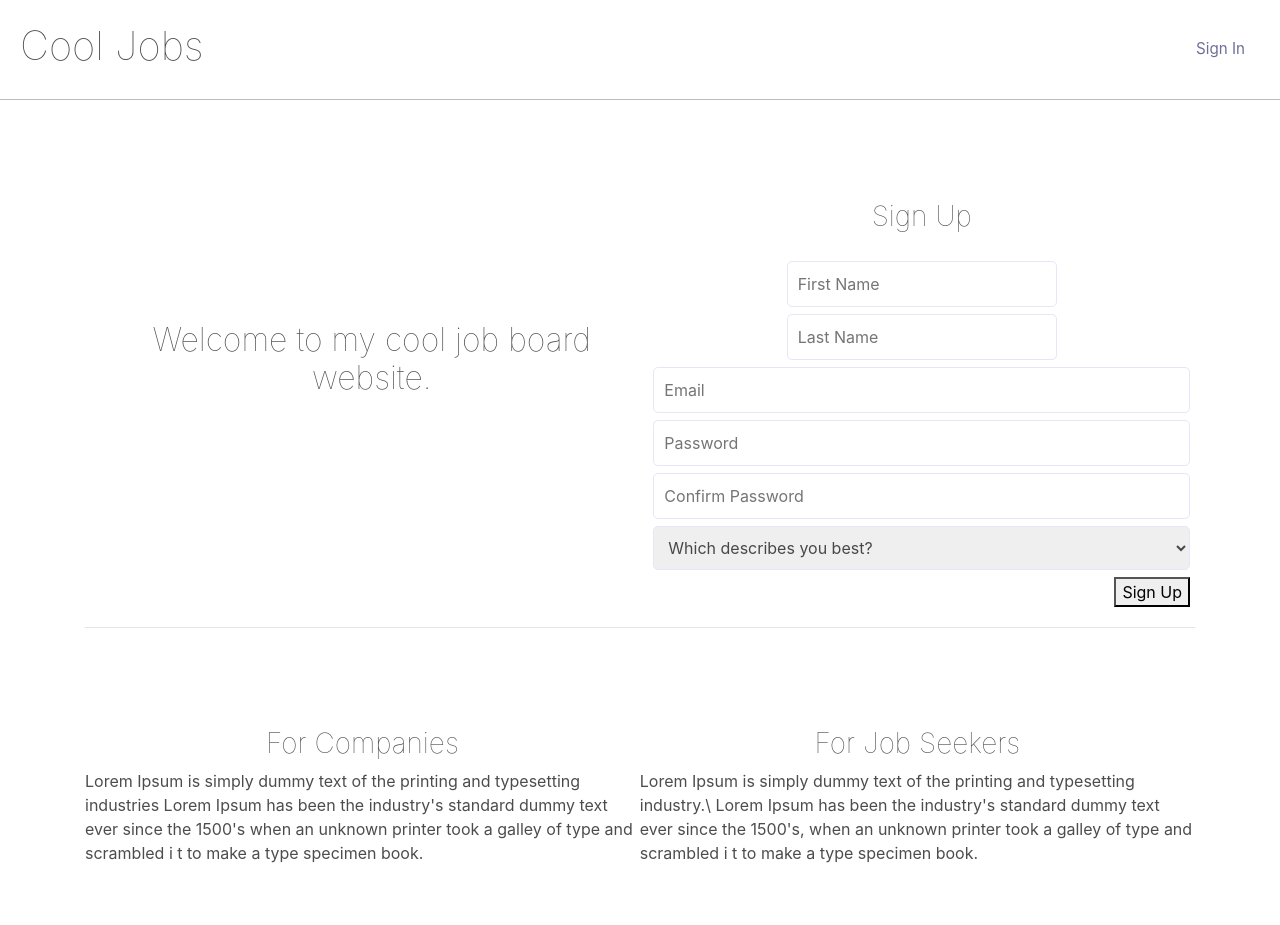
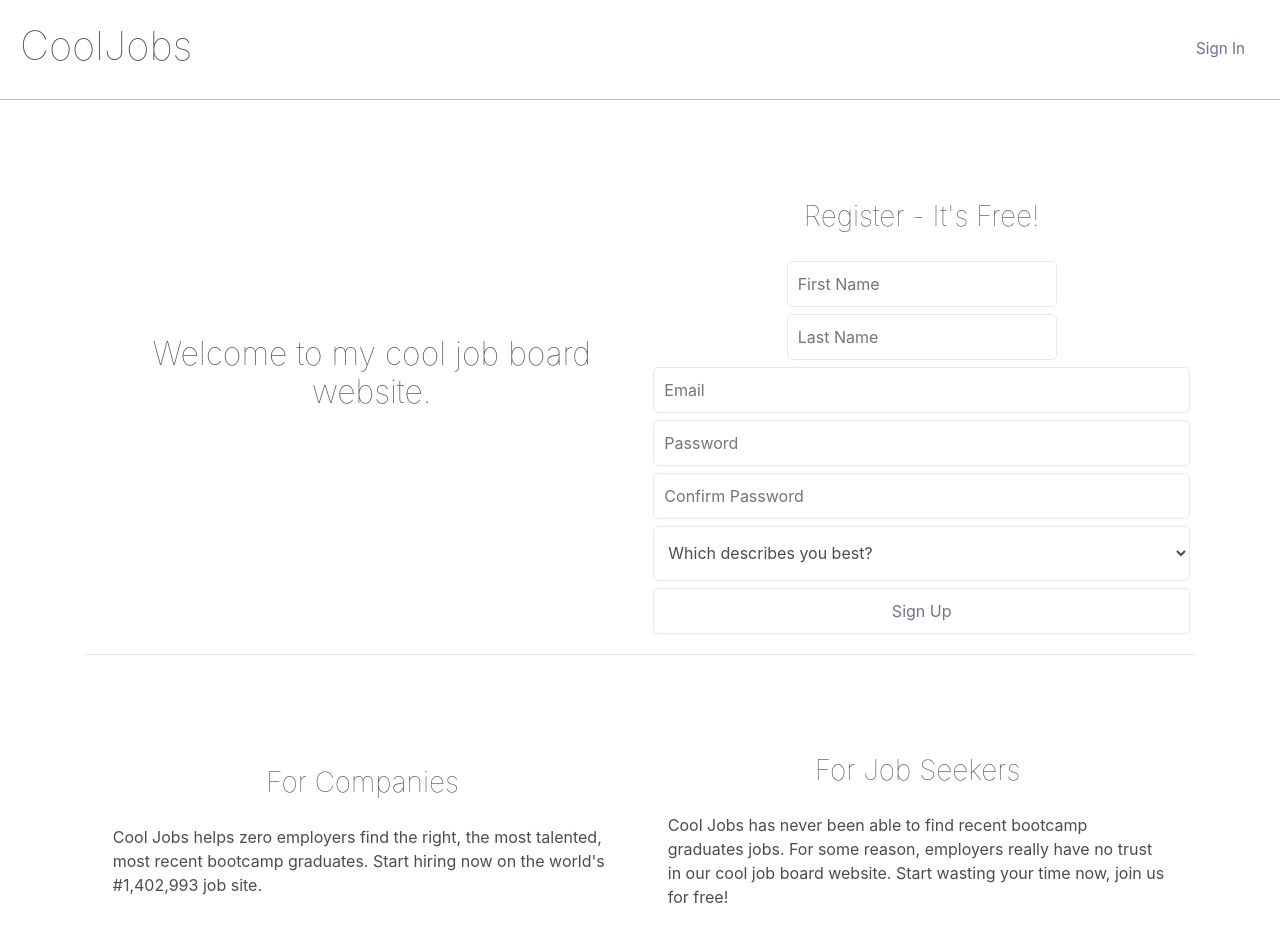
Before and after one commit to jasonfeliz/capstone-react, a React app: page /#/ in a window 1280 px wide. Before the commit the page ends 881 px from the top, so only its background shows below. Built offline with nearby package versions, Linux system fonts and the light colour scheme.

Commit message:
landing page ui update

```diff
--- a/src/App.js
+++ b/src/App.js
@@ -51,17 +51,15 @@ class App extends Component {
         <div className="about">
           <div>
             <h3>For Companies</h3>
-            <p>Lorem Ipsum is simply dummy text of the printing and typesetting
-                industries Lorem Ipsum has been the industry&#39;s standard dummy text
-                ever since the 1500&#39;s when an unknown printer took a galley of type and scrambled i
-                t to make a type specimen book.</p>
+            <p>Cool Jobs helps zero employers find the right, the most talented,
+              most recent bootcamp graduates. Start hiring now on the world&#39;s
+              #1,402,993 job site.</p>
           </div>
           <div>
             <h3>For Job Seekers</h3>
-            <p>Lorem Ipsum is simply dummy text of the printing and typesetting
-                  industry.\ Lorem Ipsum has been the industry&#39;s standard dummy text
-                  ever since the 1500&#39;s, when an unknown printer took a galley of type and scrambled i
-                  t to make a type specimen book.</p>
+            <p>Cool Jobs has never been able to find recent bootcamp graduates jobs.
+              For some reason, employers really have no trust in our cool job board website.
+            Start wasting your time now, join us for free!</p>
           </div>
         </div>
       </React.Fragment>
--- a/src/App.scss
+++ b/src/App.scss
@@ -96,9 +96,14 @@ textarea:focus {
   flex-direction: column;
 }
 
+select {
+height: 55px;
+background: transparent;
+}
 .edit-box input,
 .edit-box textarea,
-.edit-box select {
+.edit-box select
+ {
   max-width: 350px !important;
   min-width: 350px !important;
   margin-left: auto;
@@ -141,3 +146,28 @@ h1, h2, h3, h4, h5, h6 {
 .form-div {
   margin-top: 25px;
 }
+
+.some-btn {
+  background: transparent;
+  width: 100%;
+  max-width: 100% !important;
+  padding: 10px;
+  border-radius: 4px;
+  border: solid 1px lavender;
+  cursor:pointer;
+  color:#72728b;
+}
+
+.some-btn:hover {
+  background: lavender;
+
+}
+
+.about > div {
+  width: 45%;
+  margin: auto;
+}
+
+.about > div h3 {
+  margin-bottom: 25px;
+}
--- a/src/auth/components/SignUp.js
+++ b/src/auth/components/SignUp.js
@@ -44,7 +44,7 @@ class SignUp extends Component {
 
     return (
       <form className='auth-form' onSubmit={this.signUp}>
-        <h3>Sign Up</h3>
+        <h3>Register - It&#39;s Free!</h3>
         <div className= "name-forms">
           <label htmlFor="firstName">First Name</label>
           <input
@@ -100,7 +100,7 @@ class SignUp extends Component {
           <option value="employer">Employer</option>
         </select>
 
-        <button type="submit">Sign Up</button>
+        <button type="submit" className="some-btn">Sign Up</button>
       </form>
     )
   }
--- a/src/header/Header.js
+++ b/src/header/Header.js
@@ -21,7 +21,7 @@ const unauthenticatedOptions = (
 
 const Header = ({ user }) => (
   <header className="main-header">
-    <h1>Cool Jobs</h1>
+    <h1>CoolJobs</h1>
     <nav>
       { user && <span>Welcome, {user.first_name}</span>}
       { user ? authenticatedOptions : unauthenticatedOptions }
```
Also changed, not shown: src/home/GetJob.js (line endings or trailing spaces).
